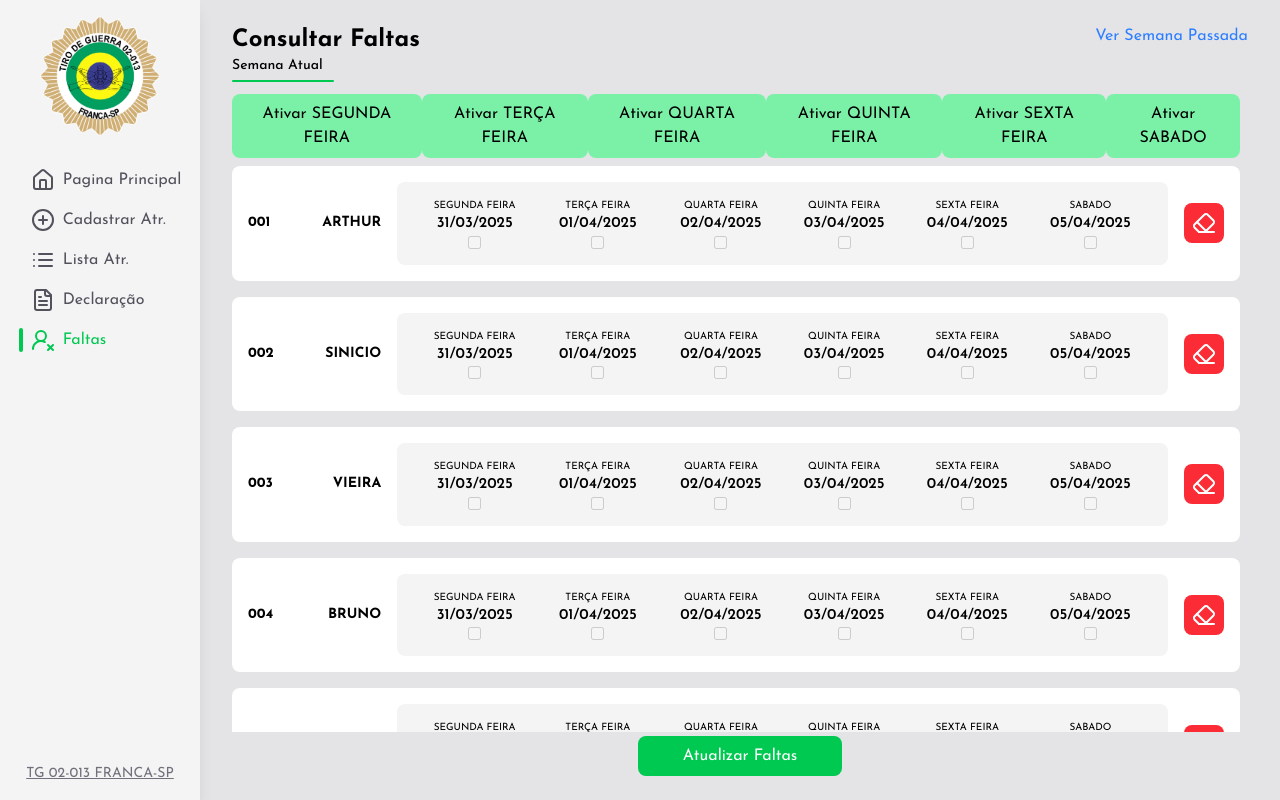
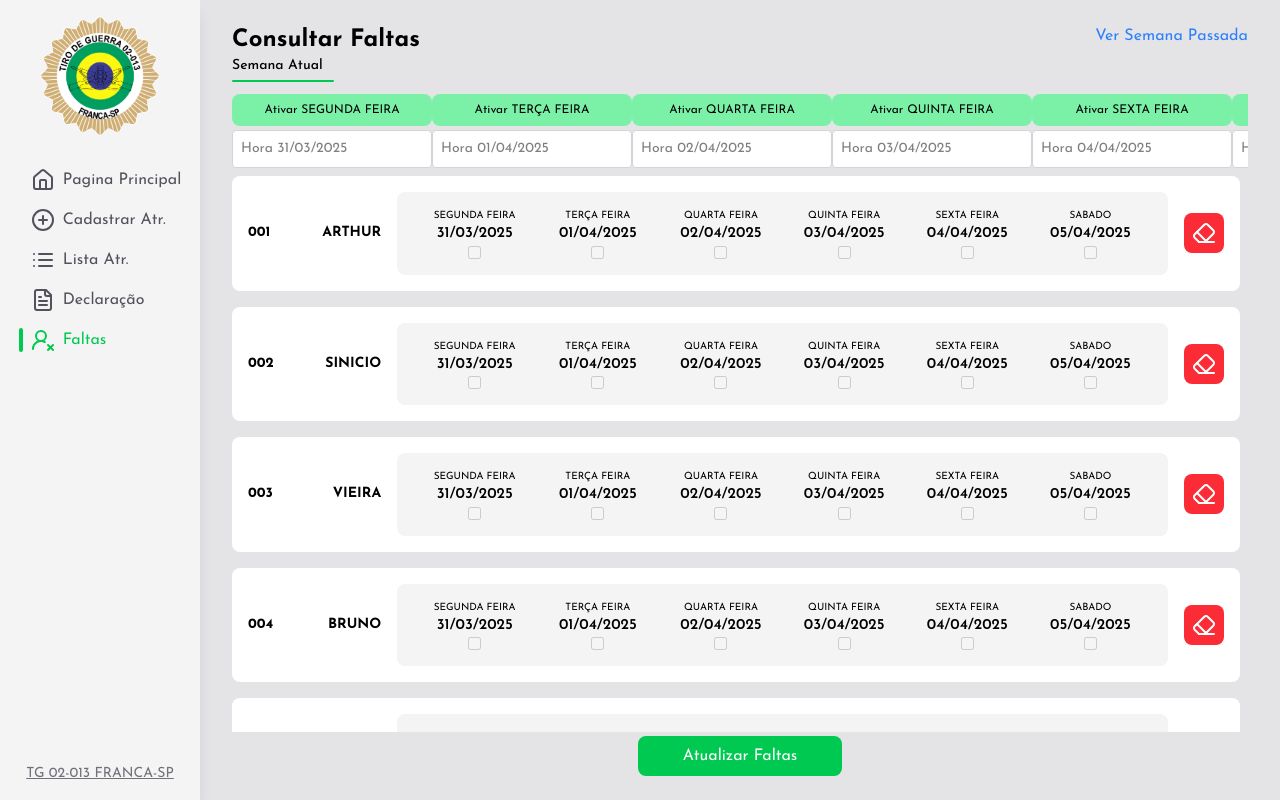
Before and after one commit to arthuracmm/exercito-system, a React (Vite) app: page /faltas in a window 1280 px wide. Built offline with nearby package versions, Linux system fonts and the light colour scheme; data requests are answered from the project's data file.

Commit message:
feat: add hour management for faltas and update data structure in Faltas page

```diff
--- a/public/db/db.json
+++ b/public/db/db.json
@@ -768,7 +768,8 @@
         "7f42",
         "1a3d"
       ],
-      "ativo": true
+      "ativo": true,
+      "hora": "Das 06:00 as 08:00"
     },
     {
       "id": "2025-04-12",
@@ -776,7 +777,8 @@
       "atiradores": [
         "9704"
       ],
-      "ativo": true
+      "ativo": true,
+      "hora": "Das 06:00 as 08:10"
     },
     {
       "id": "2025-04-08",
@@ -785,7 +787,8 @@
         "152f",
         "e32f"
       ],
-      "ativo": true
+      "ativo": true,
+      "hora": "Das 06:00 as 08:30"
     },
     {
       "id": "2025-04-10",
@@ -794,7 +797,8 @@
         "152f",
         "1a3d"
       ],
-      "ativo": true
+      "ativo": true,
+      "hora": "Das 06:00 as 08:30"
     },
     {
       "id": "2025-04-11",
@@ -804,7 +808,8 @@
         "7f42",
         "1a3d"
       ],
-      "ativo": true
+      "ativo": true,
+      "hora": "Das 06:00 as 08:20"
     },
     {
       "id": "2025-04-09",
@@ -812,7 +817,8 @@
       "atiradores": [
         "e32f"
       ],
-      "ativo": true
+      "ativo": true,
+      "hora": "Das 06:00 as 08:10"
     }
   ]
 }
--- a/src/pages/Declaracao.tsx
+++ b/src/pages/Declaracao.tsx
@@ -6,7 +6,6 @@ import { jsPDF } from "jspdf";
 export function Declaracao() {
     const [atiradores, setAtiradores] = useState<any[]>([]);
     const [selectedAtiradores, setSelectedAtiradores] = useState<string[]>([]);
-    const [dataHora, setDataHora] = useState<string>('');
     const [faltas, setFaltas] = useState<any[]>([]);
     const [semanaSelecionada, setSemanaSelecionada] = useState<string>('current'); // "current" ou "previous"
     const [diasDaSemana, setDiasDaSemana] = useState<any[]>([]);
@@ -68,10 +67,6 @@ export function Declaracao() {
         setDiasDaSemana(dias);
     }, [semanaSelecionada]);
 
-    const handleDataHoraChange = (e: React.ChangeEvent<HTMLInputElement>) => {
-        setDataHora(e.target.value);
-    };
-
     const handleCheckboxChange = (id: string) => {
         setSelectedAtiradores((prevSelected) => {
             if (prevSelected.includes(id)) {
@@ -106,12 +101,13 @@ export function Declaracao() {
                 // Iterar sobre os dias da semana (segunda a sábado)
                 diasDaSemana.forEach((dia) => {
                     // Verificar se o atirador tem falta nesse dia específico
-                    const faltaNoDia = faltas.some(falta =>
+                    const faltaNoDia = faltas.find(falta =>
                         falta.atiradores.includes(atirador.id) && falta.data === dia.data);
 
-                    // Se não tiver falta no dia, mostrar a data
+                    // Se não tiver falta no dia, mostrar a data e a hora
                     if (!faltaNoDia) {
-                        doc.text(dia.dataFormatada, 20, yPosition); // Mostrar a data formatada "DD/MM"
+                        const hora = faltaNoDia?.hora || "Sem horário"; // Pega o horário ou exibe "Sem horário"
+                        doc.text(`(${dia.dataFormatada}, ${hora})`, 20, yPosition); // Mostrar no formato "(data, hora)"
                         yPosition += 10; // Ajustar a posição
                         hasPresenceInAnyDay = true;
                     }
@@ -122,9 +118,6 @@ export function Declaracao() {
                     console.log(`Atirador ${atirador.nomeatr} não tem presença em nenhum dia`);
                     return;
                 }
-
-                // Adicionar a data e hora na parte inferior
-                doc.text(`Data e Hora: ${dataHora}`, 20, yPosition + 10);
             }
         });
 
@@ -170,14 +163,6 @@ export function Declaracao() {
                             </div>
                         ))}
                 </div>
-
-                <input
-                    type="text"
-                    placeholder="Digite a data e hora"
-                    value={dataHora}
-                    onChange={handleDataHoraChange}
-                    className="bg-white p-2 rounded-sm border-1 border-zinc-300 outline-none w-full"
-                />
                 <button
                     onClick={gerarPDFs}
                     className="mt-4 bg-blue-500 text-white p-2 rounded bottom-4 left-4 w-full"
--- a/src/pages/Faltas.tsx
+++ b/src/pages/Faltas.tsx
@@ -10,6 +10,7 @@ export function Faltas() {
     const [selectedAtiradores, setSelectedAtiradores] = useState<{ [key: string]: Set<string> }>({});
     const [activeDates, setActiveDates] = useState<{ [key: string]: boolean }>({});
     const [weekDays, setWeekDays] = useState<any[]>([]);
+    const [hourDates, setHourDates] = useState<{ [key: string]: string }>({});  // Estado para armazenar a hora para cada data
 
     // Função para obter os dias da semana atual
     const getWeekDays = () => {
@@ -52,6 +53,7 @@ export function Faltas() {
                 const faltasData: { [key: string]: any } = {};
                 const selectedAtiradoresData: { [key: string]: Set<string> } = {};
                 const activeDatesData: { [key: string]: boolean } = {};
+                const hourDatesData: { [key: string]: string } = {}; // Novo estado para armazenar as horas
 
                 response.data.forEach((falta: any) => {
                     const data = falta.data;
@@ -60,11 +62,13 @@ export function Faltas() {
                     faltasData[data] = falta;
                     selectedAtiradoresData[data] = new Set(atiradores);
                     activeDatesData[data] = falta.ativo !== undefined ? falta.ativo : true; // Default ativo
+                    hourDatesData[data] = falta.hora || ''; // Carrega a hora ou define como vazio
                 });
 
                 setFaltas(faltasData);
                 setSelectedAtiradores(selectedAtiradoresData);
                 setActiveDates(activeDatesData);
+                setHourDates(hourDatesData); // Atualiza o estado com as horas
             })
             .catch((error) => {
                 console.error('Erro ao carregar faltas:', error);
@@ -105,15 +109,25 @@ export function Faltas() {
         });
     };
 
+    const handleHourChange = (date: string, hour: string) => {
+        setHourDates((prevState) => {
+            const newState = { ...prevState };
+            newState[date] = hour;
+            return newState;
+        });
+    };
+
     const handleSubmit = () => {
         // Envia as alterações ao banco de dados apenas quando o botão for clicado
         Object.keys(activeDates).forEach((date) => {
             const atiradoresForDay = Array.from(selectedAtiradores[date] || []);
+            const hora = hourDates[date] || '';  // Pega a hora inserida para a data
             const dataToSend = {
                 id: date,
                 data: date,
                 atiradores: atiradoresForDay,
                 ativo: activeDates[date], // Mantém o status ativo da data
+                hora: hora, // Inclui a hora
             };
 
             // Verifica se a data já existe no banco de dados
@@ -161,6 +175,7 @@ export function Faltas() {
                         data: date,
                         atiradores: Array.from(selectedAtiradores[date] || []).filter((id) => id !== atiradorId),
                         ativo: activeDates[date], // Mantém o status ativo da data
+                        hora: hourDates[date] || '', // Inclui a hora se existir
                     })
                         .then(() => {
                             console.log(`Atirador ${atiradorId} removido da data ${date} com sucesso`);
@@ -190,13 +205,22 @@ export function Faltas() {
                 <div className="flex flex-1 flex-col w-full mt-2 overflow-x-hidden overflow-y-scroll items-center pr-2">
                     <div className="flex justify-between w-full">
                         {weekDays.map((weekDay) => (
+                            <div className="flex flex-col gap-1">
                                 <button
                                     key={weekDay.date}
-                                className={`px-4 py-2 rounded-lg ${activeDates[weekDay.date] ? 'bg-red-300' : 'bg-green-300'}`}
+                                    className={`text-xs px-4 py-2 rounded-lg ${activeDates[weekDay.date] ? 'bg-red-300' : 'bg-green-300'}`}
                                     onClick={() => handleDateStatusChange(weekDay.date)}
                                 >
                                     {activeDates[weekDay.date] ? 'Desativar' : 'Ativar'} {weekDay.day}
                                 </button>
+                                <input
+                                    type="text"
+                                    placeholder={`Hora ${formatDateForDisplay(weekDay.date)}`}
+                                    className="w-50 text-sm bg-white p-2 rounded-sm border-1 border-zinc-300 outline-none"
+                                    onChange={(e) => handleHourChange(weekDay.date, e.target.value)} // Atualiza a hora
+                                    value={hourDates[weekDay.date] || ''} // Mostra a hora atual se existir
+                                />
+                            </div>
                         ))}
                     </div>
 
```
Lines whose indentation alone changed are shown as unchanged.
